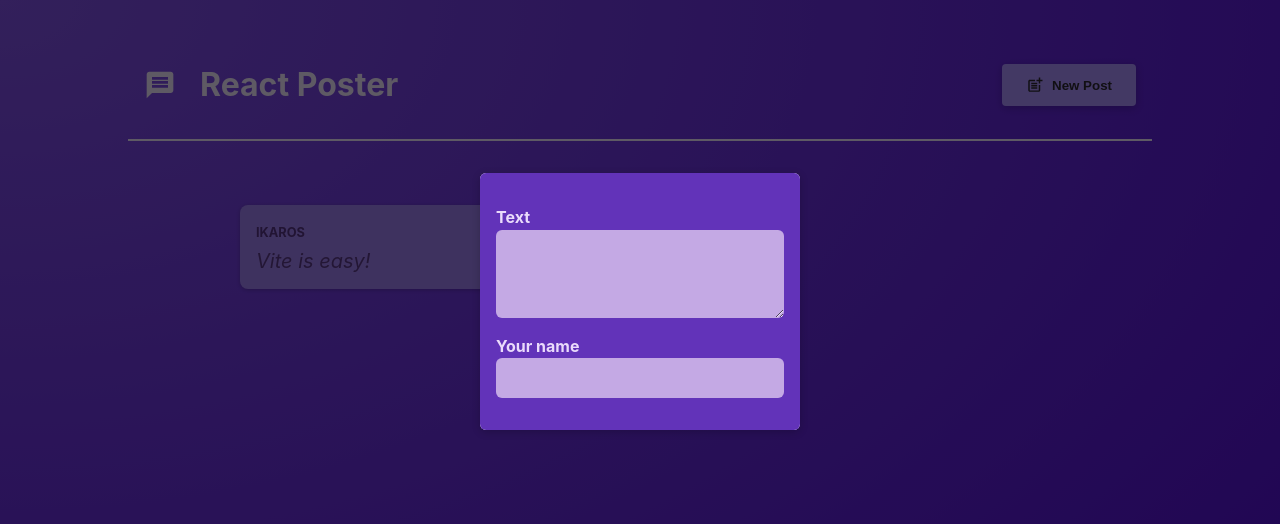
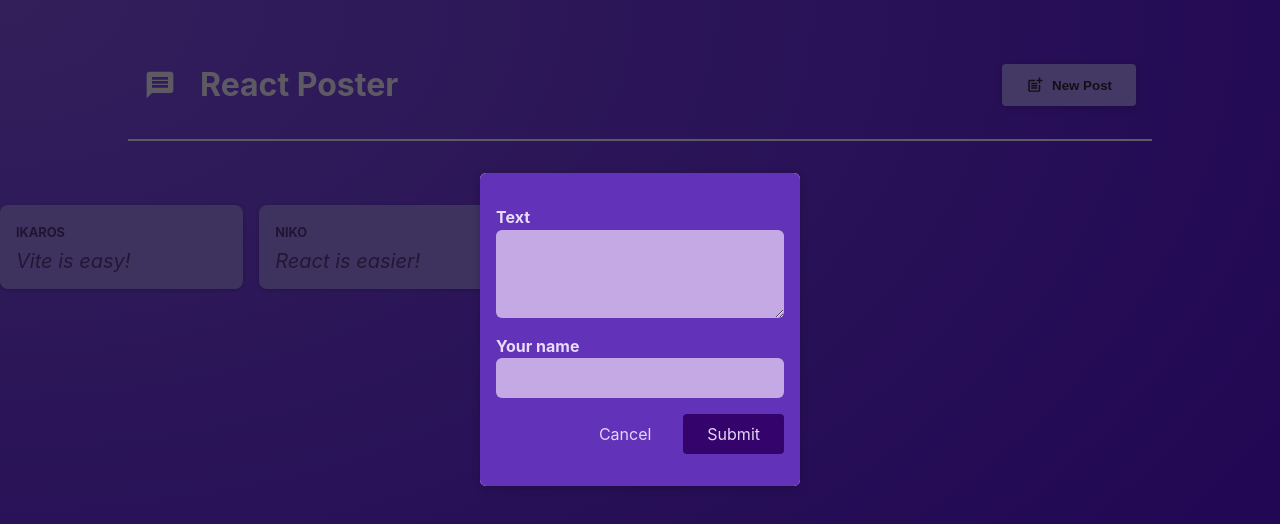
Before and after one commit to naekit/react-full-ref, a React (Vite) app in the folder frontend/: page / in a window 1280 px wide. Shown: the top 524 px of the page. Built offline with nearby package versions, Linux system fonts and the light colour scheme.

Commit message:
simple modal handeling and add function

```diff
--- a/frontend/src/components/NewPost.jsx
+++ b/frontend/src/components/NewPost.jsx
@@ -1,7 +1,7 @@
 import { useState } from "react"
 import classes from "./NewPost.module.css"
 
-function NewPost({ onAdd }) {
+function NewPost({ onAdd, onCancel }) {
 	const [enteredText, setEnteredText] = useState("")
 	const [enteredName, setEnteredName] = useState("")
 
@@ -16,6 +16,7 @@
 			author: enteredName,
 			id: Math.random().toString(36).substr(2, 9),
 		})
+		onCancel()
 	}
 
 	return (
@@ -33,6 +34,12 @@
 					required
 				/>
 			</p>
+			<p className={classes.actions}>
+				<button type="button" onClick={onCancel}>
+					Cancel
+				</button>
+				<button type="submit">Submit</button>
+			</p>
 		</form>
 	)
 }
--- a/frontend/src/components/PostsList.jsx
+++ b/frontend/src/components/PostsList.jsx
@@ -7,7 +7,7 @@
 const PostsList = ({ isVisible, onStopPost }) => {
 	const [posts, setPosts] = useState([
 		{ id: 4, author: "Ikaros", body: "Vite is easy!" },
-		{ id: 5, author: "Ikaros", body: "Vite is easy!" },
+		{ id: 5, author: "Niko", body: "React is easier!" },
 	])
 
 	const addPost = (post) => {
@@ -18,7 +18,7 @@
 		<>
 			{isVisible && (
 				<Modal hideHandler={onStopPost}>
-					<NewPost onAdd={addPost} />
+					<NewPost onAdd={addPost} onCancel={onStopPost} />
 				</Modal>
 			)}
 			<ul className={styles.posts}>
--- a/frontend/src/components/PostsList.module.css
+++ b/frontend/src/components/PostsList.module.css
@@ -1,10 +1,10 @@
 .posts {
 	list-style: none;
-	max-width: 50rem;
+	max-width: 80rem;
 	margin: 1rem auto;
 	padding: 1rem 0;
 	display: grid;
 	gap: 1rem;
-	grid-template-columns: repeat(3, 1fr);
+	grid-template-columns: repeat(5, 1fr);
 	justify-content: center;
 }
```
